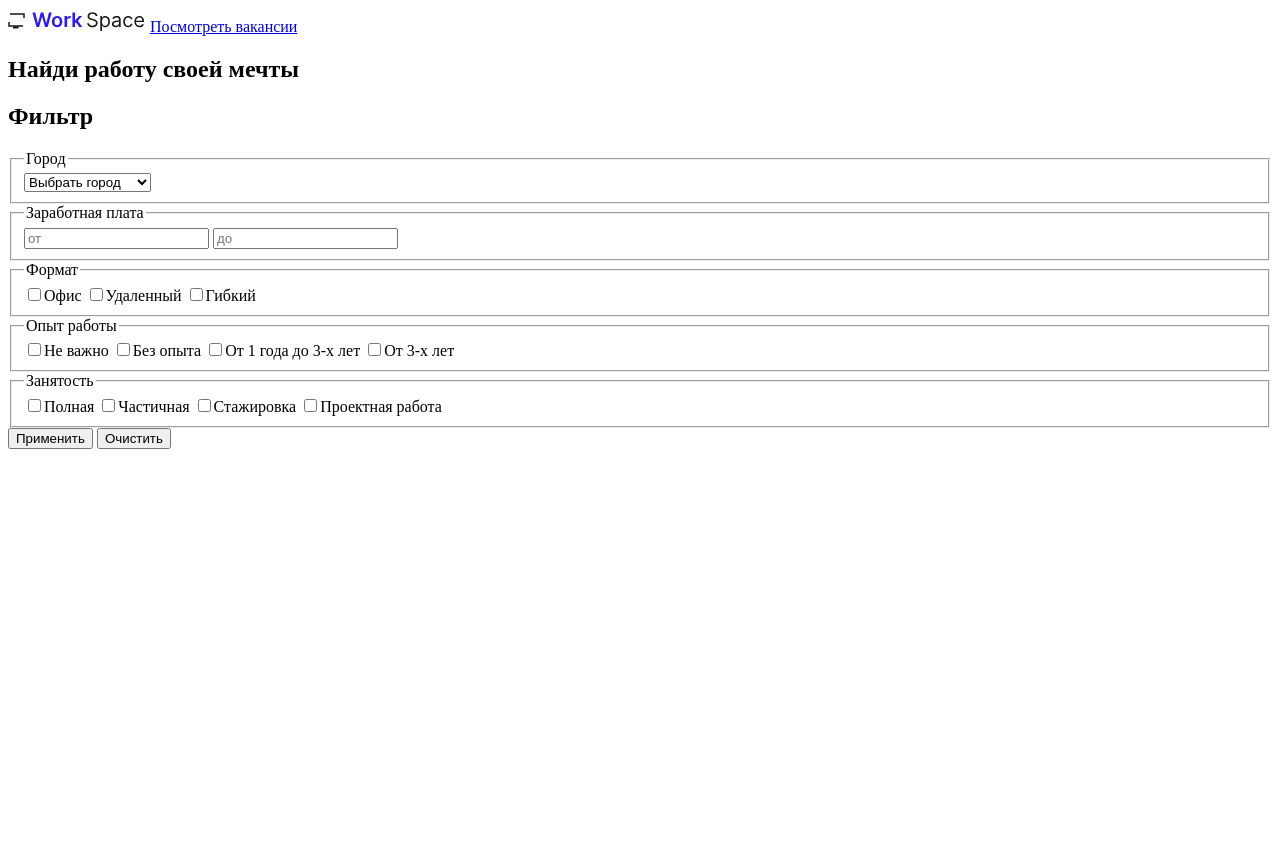
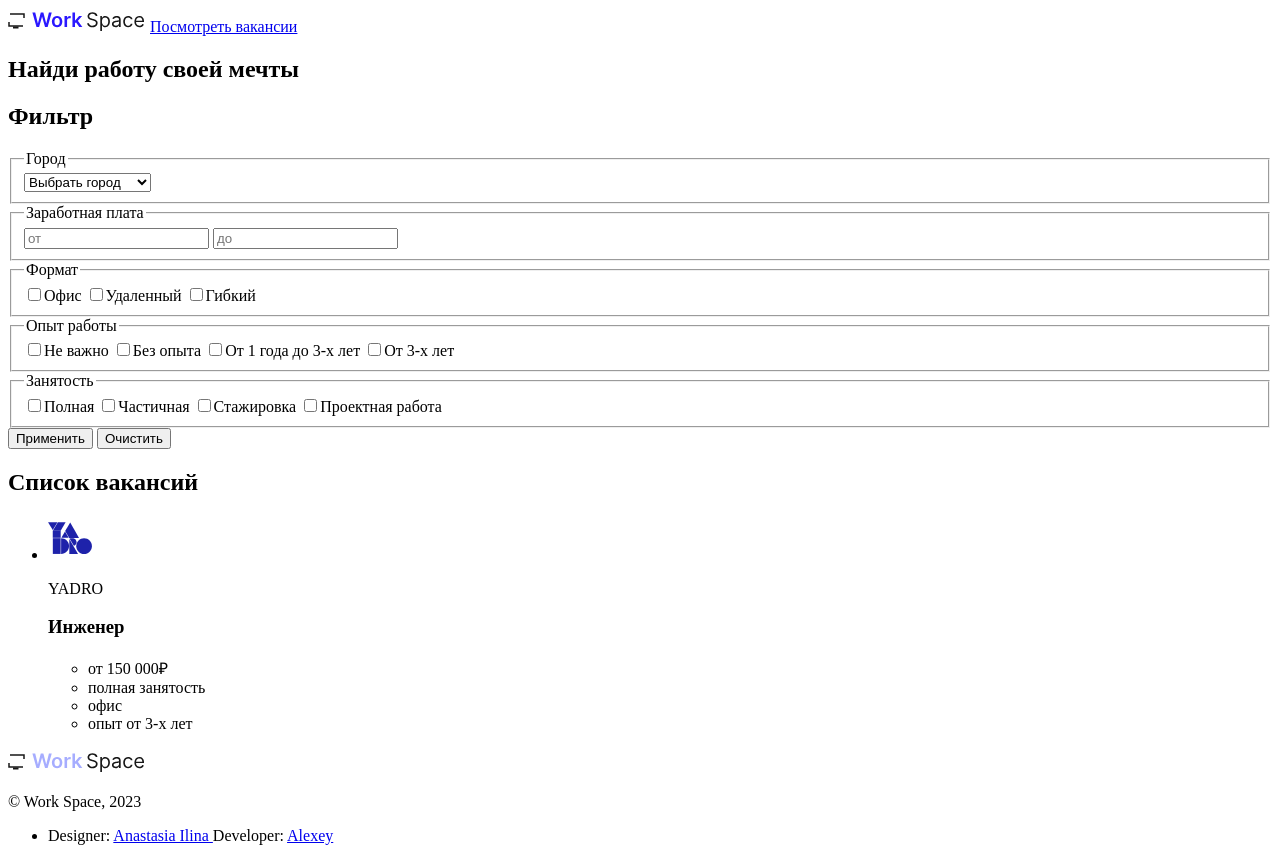
Before and after one commit to webdev-alexey/project_workspace, a plain HTML site: page index.html in a window 1280 px wide. Before the commit the page ends 800 px from the top, so only its background shows below. Drawn offline with Linux system fonts and the light colour scheme.

Commit message:
верстка cards + footer

```diff
--- a/index.html
+++ b/index.html
@@ -128,12 +128,64 @@
                 </section>
 
                 <section class="vacancites__cards cards">
+                    <h2 class="cards__title visually-hidden">
+                        Список вакансий
+                    </h2>
 
+                    <ul class="cards__list">
+                        <li class="cards__item">
+                            <article class="vacancy" tabindex="0">
+                                <img class="vacancy__img" src="img/cards/1.svg" alt="Логотип компании YADRO">
+
+                                <p class="vacancy__company">
+                                    YADRO
+                                </p>
+
+                                <h3 class="vacancy__title">
+                                    Инженер
+                                </h3>
+
+                                <ul class="vacancy__fields">
+                                    <li class="vacancy__field">
+                                        от 150 000₽
+                                    </li>
+                                    <li class="vacancy__field">
+                                        полная занятость
+                                    </li>
+                                    <li class="vacancy__field">
+                                        офис
+                                    </li>
+                                    <li class="vacancy__field">
+                                        опыт от 3-х лет
+                                    </li>
+                                </ul>
+                            </article>
+                        </li>
+                    </ul>
                 </section>
             </div>
         </div>
     </main>
 
-    <footer class="footer"></footer>
+    <footer class="footer">
+        <div class="container footer__container">
+            <img class="footer__logo" src="img/logo-footer.svg" alt="Логотип Workspace">
+
+            <p class="footer__copyright">
+                © Work Space, 2023
+            </p>
+
+            <ul class="footer__contacts">
+                <li class="footer__contact">
+                    Designer: <a class="footer__link" href="#">
+                        Anastasia Ilina
+                    </a>
+                    Developer: <a class="footer__link" href="#">
+                        Alexey
+                    </a>
+                </li>
+            </ul>
+        </div>
+    </footer>
 </body>
 </html>
```
Also changed, not shown: img/cards/1.svg (added), img/logo-footer.svg (added).
